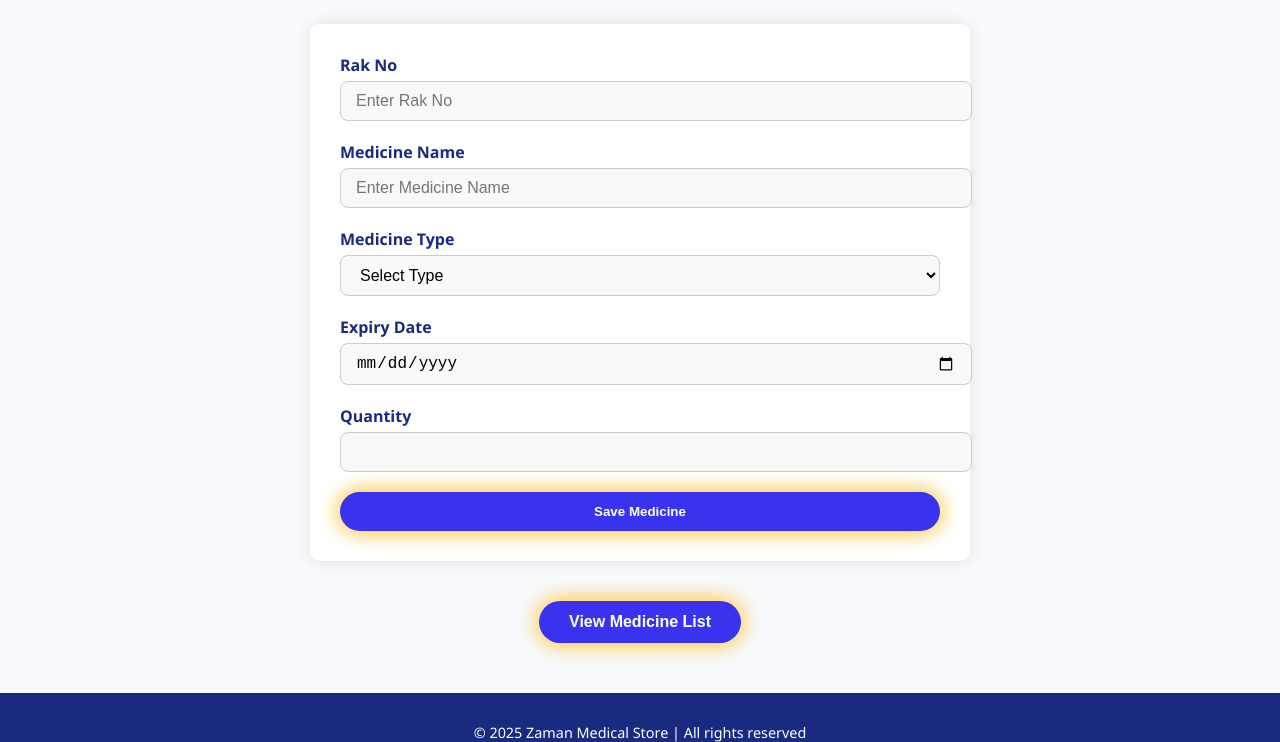
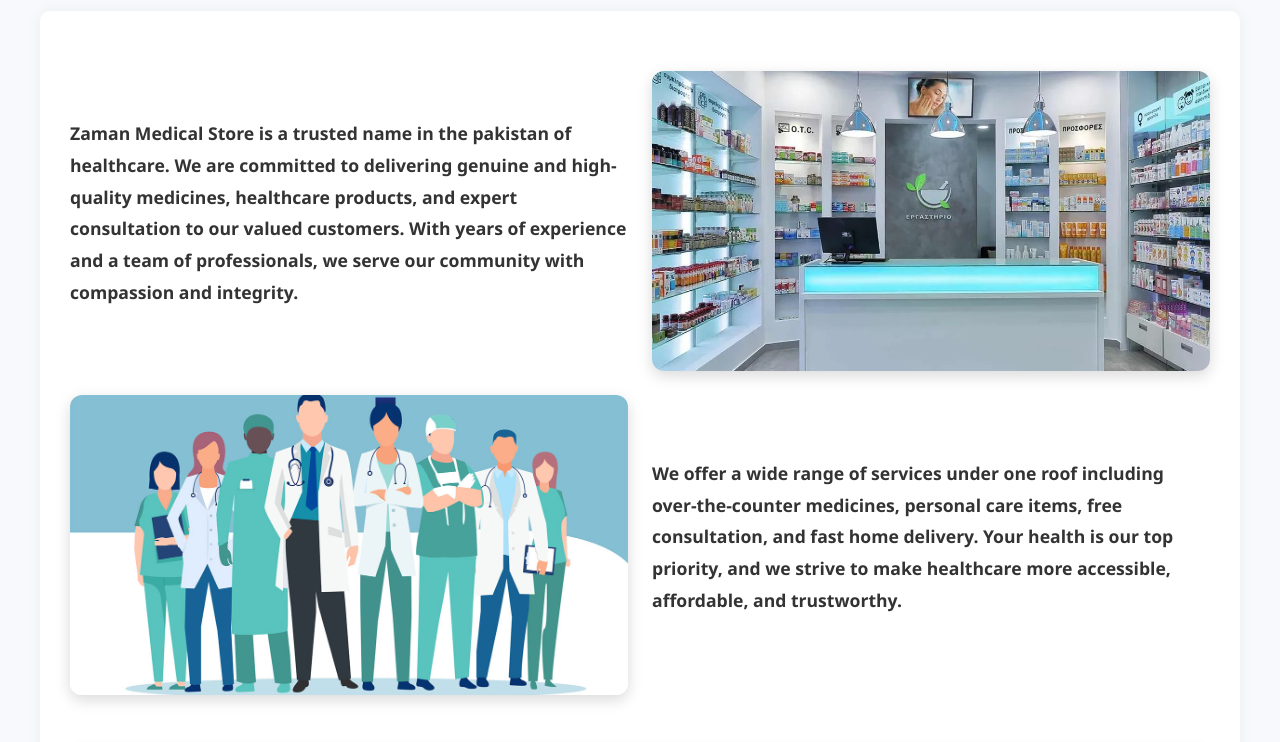
Before and after one commit to omarhayat-068/zamanmedicalstore, a plain HTML site: page add medicine.html in a window 1280 px wide. Shown: the part 155-897 px from the top of the page. Drawn offline with nearby package versions, Linux system fonts and the light colour scheme.

Commit message:
Update add medicine.html

```diff
--- a/add medicine.html
+++ b/add medicine.html
@@ -4,8 +4,9 @@
 <head>
     <meta charset="UTF-8" />
     <meta name="viewport" content="width=device-width, initial-scale=1.0" />
-    <link rel="shortcut icon" href="assets/add medicine.png" type="image/x-icon">
-    <title>Add Medicine - Zaman Medical Store</title>
+    <link href="https://cdn.jsdelivr.net/npm/bootstrap@5.3.0/dist/css/bootstrap.min.css" rel="stylesheet">
+    <link rel="shortcut icon" href="assets/favicon.png" type="image/x-icon">
+    <title>About Us - Zaman Medical Store</title>
     <style>
         /* Global Styles */
         body {
@@ -14,11 +15,19 @@
             font-family: 'Segoe UI', sans-serif;
             background: #F7F9FC;
             color: #1a1a1a;
+            opacity: 0;
+            animation: fadeInBody 1.2s ease forwards;
+        }
+
+        @keyframes fadeInBody {
+            to {
+                opacity: 1;
+            }
         }
 
         /* Header */
         header {
-           display: flex;
+            display: flex;
             justify-content: space-between;
             align-items: center;
             background: #1A2A80;
@@ -59,65 +68,70 @@
             font-size: large;
         }
 
-        /* Page Heading */
-        .h1 h1 {
+        /* About Us Page */
+        h1 {
             text-align: center;
             margin-top: 15px;
             color: #1A2A80;
             font-size: 2.5rem;
-            text-shadow: 0 0 10px #7A85C1, 0 0 10px #7A85C1;
+            text-shadow: 0 0 10px #FFD166, 0 0 10px #FFD166;
+            opacity: 0;
+            animation: slideDown 1s ease 0.3s forwards;
         }
 
-        /* Form Styling */
-        form {
-            max-width: 600px;
-            margin: 40px auto;
-            padding: 30px;
-            background: #ffffff;
+        .about-section {
+            padding: 60px 30px;
+            background-color: #ffffff;
+            box-shadow: 0 0 15px rgba(0, 0, 0, 0.05);
             border-radius: 10px;
-            box-shadow: 0 0 15px rgba(0, 0, 0, 0.1);
+            margin: 30px auto;
+            max-width: 1200px;
         }
 
-        form div {
-            margin-bottom: 20px;
+        .about-section p {
+            font-size: 1.1rem;
+            line-height: 1.8;
+            color: #333;
+            opacity: 0;
+            transform: translateY(40px);
+            animation: slideUp 1s ease forwards;
         }
 
-        label {
-            display: block;
-            font-weight: bold;
-            margin-bottom: 5px;
-            color: #1A2A80;
+        .about-img {
+            width: 100%;
+            max-height: 300px;
+            object-fit: cover;
+            border-radius: 12px;
+            box-shadow: 0 5px 15px rgba(0, 0, 0, 0.15);
+            transition: transform 0.3s ease-in-out;
+            opacity: 0;
+            transform: scale(0.8);
+            animation: zoomIn 1.2s ease 0.3s forwards;
         }
 
-        input,
-        select {
-            width: 100%;
-            padding: 10px 15px;
-            border-radius: 8px;
-            border: 1px solid #ccc;
-            font-size: 1rem;
-            background-color: #f9f9f9;
+        .about-img:hover {
+            transform: scale(1.05);
         }
 
-        button.save {
-            background-color: #3933f0;
-            color: white;
-            border: none;
-            padding: 12px 30px;
-            border-radius: 25px;
-            font-weight: bold;
-            width: 100%;
-            box-shadow: 0 0 20px #FFD166, 0 0 20px #FFD166;
-            transition: 0.3s;
-            cursor: pointer;
+        /* Mission Box */
+        .mission-box {
+            background-color: #f7f9fc;
+            padding: 30px;
+            border-left: 5px solid #1A2A80;
+            border-radius: 10px;
+            margin-top: 40px;
+            box-shadow: 0 2px 8px rgba(0, 0, 0, 0.05);
+            opacity: 0;
+            animation: fadeInBody 1s ease 0.6s forwards;
         }
 
-        button.save:hover {
-            background-color: #1A2A80;
-            box-shadow: 0 0 25px #3933f0;
+        .mission-box h4 {
+            color: #1A2A80;
+            font-size: 2.0rem;
+            text-shadow: 0 0 10px #FFD166, 0 0 10px #FFD166;
         }
 
-        /* Glow Button */
+        /* Button Style */
         .glow-btn {
             background-color: #3933f0;
             color: white;
@@ -125,8 +139,7 @@
             padding: 12px 30px;
             border-radius: 25px;
             font-weight: bold;
-            margin: 20px auto;
-            display: block;
+            margin-top: 30px;
             box-shadow: 0 0 20px #FFD166, 0 0 20px #FFD166;
             transition: all 0.3s ease;
             font-size: 1rem;
@@ -135,7 +148,9 @@
 
         .glow-btn:hover {
             background-color: #1A2A80;
-            box-shadow: 0 0 25px #3933f0;
+            color: white;
+            box-shadow: 0 0 25px #3933f0, 0 0 25px #3933f0;
+            transform: scale(1.05);
             font-size: large;
         }
 
@@ -148,11 +163,43 @@
             font-size: 0.9rem;
             margin-top: 50px;
         }
+
+        /* Animations */
+        @keyframes slideDown {
+            from {
+                opacity: 0;
+                transform: translateY(-30px);
+            }
+
+            to {
+                opacity: 1;
+                transform: translateY(0);
+            }
+        }
+
+        @keyframes slideUp {
+            from {
+                opacity: 0;
+                transform: translateY(40px);
+            }
+
+            to {
+                opacity: 1;
+                transform: translateY(0);
+            }
+        }
+
+        @keyframes zoomIn {
+            to {
+                opacity: 1;
+                transform: scale(1);
+            }
+        }
     </style>
 </head>
 
 <body>
-
+    <!-- Header -->
     <header>
         <div class="logo">Zaman Medical Store</div>
         <ul>
@@ -161,101 +208,69 @@
             <li><a href="add medicine.html">Add Medicine</a></li>
             <li><a href="medicine list.html">Medicine list</a></li>
             <li><a href="login.html">Login</a></li>
-            <li><a href="signup.html">Signup</a></li>
+            <li><a href="signup.html">Singup</a></li>
         </ul>
     </header>
 
+    <!-- main  -->
     <main>
-        <div class="h1">
-            <h1>
-                Add New Medicine
-            </h1>
-        </div>
+        <h1>About Zaman Medical Store</h1>
 
-        <form id="medicineForm">
-            <div>
-                <label for="rakno">Rak No</label>
-                <input type="number" id="rakno" placeholder="Enter Rak No">
+        <div class="about-section container">
+
+            <div class="row align-items-center mb-4">
+                <div class="col-md-6">
+                    <p><b>
+                            Zaman Medical Store is a trusted name in the pakistan of healthcare. We are committed to
+                            delivering genuine and high-quality medicines, healthcare products, and expert consultation
+                            to our valued customers. With years of experience and a team of professionals, we serve our
+                            community with compassion and integrity.
+                        </b></p>
+                </div>
+                <div class="col-md-6">
+                    <img src="assets/pharmacy store.png" alt="Pharmacy Store" class="about-img">
+                </div>
             </div>
 
-            <div>
-                <label for="medicinename">Medicine Name</label>
-                <input type="text" id="medicinename" placeholder="Enter Medicine Name">
+            <div class="row align-items-center">
+                <div class="col-md-6 order-md-2">
+                    <p><b>
+                            We offer a wide range of services under one roof including over-the-counter medicines,
+                            personal care items, free consultation, and fast home delivery. Your health is our top
+                            priority, and we strive to make healthcare more accessible, affordable, and trustworthy.
+                        </b></p>
+                </div>
+                <div class="col-md-6 order-md-1">
+                    <img src="assets/our team.png" alt="Our Team" class="about-img">
+                </div>
             </div>
 
-            <div>
-                <label for="medicinetype">Medicine Type</label>
-                <select id="medicinetype" required>
-                    <option disabled selected value="">Select Type</option>
-                    <option value="Tablet">Tablet</option>
-                    <option value="Bottle">Bottle</option>
-                    <option value="Injection">Injection</option>
-                    <option value="Syrup">Syrup</option>
-                    <option value="Capsule">Capsule</option>
-                </select>
+            <div class="mission-box mt-5">
+                <h4>Our Mission</h4>
+                <p><b>
+                        Our mission is to bridge the gap between healthcare services and the people. We believe that
+                        everyone deserves access to safe, affordable, and authentic medicines — and we strive to make
+                        that a reality every single day.
+                    </b></p>
             </div>
 
-            <div>
-                <label for="expirydate">Expiry Date</label>
-                <input type="date" id="expirydate">
+            <div class="text-center">
+                <button class="glow-btn" onclick="goHome()">Back to Home</button>
             </div>
-
-            <div>
-                <label for="quantity">Quantity</label>
-                <input type="number" id="quantity">
-            </div>
-
-            <button class="save"><b>Save Medicine</b></button>
-        </form>
-
-        <button class="glow-btn" onclick="goHome()">View Medicine List</button>
+        </div>
     </main>
 
+    <!-- footer  -->
     <footer>
         &copy; 2025 Zaman Medical Store | All rights reserved
     </footer>
+
     <!-- script  -->
     <script>
-        document.getElementById('medicineForm').addEventListener('submit', function (e) {
-            e.preventDefault();
-
-            const rakno = document.getElementById('rakno').value.trim();
-            const name = document.getElementById('medicinename').value.trim();
-            const type = document.getElementById('medicinetype').value;
-            const expiry = document.getElementById('expirydate').value;
-            const quantity = document.getElementById('quantity').value;
-
-            if (!rakno || !name || !type || !expiry || !quantity) {
-                alert("Please fill all fields");
-                return;
-            }
-
-            const newMedicine = {
-                rakno,
-                name,
-                type,
-                expiry,
-                quantity
-            };
-
-            let medicineList = JSON.parse(localStorage.getItem('medicines')) || [];
-            medicineList.push(newMedicine);
-            localStorage.setItem('medicines', JSON.stringify(medicineList));
-
-            alert("Medicine saved successfully!");
-
-            // Clear form
-            document.getElementById('medicineForm').reset();
-        });
-
         function goHome() {
-            window.location.href = "medicine list.html";
+            window.location.href = "index.html";
         }
-
     </script>
-
-
-
 </body>
 
 </html>
```
